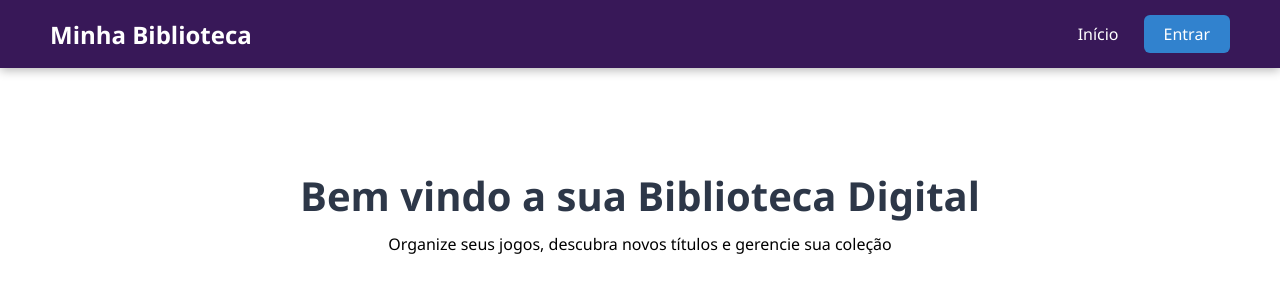
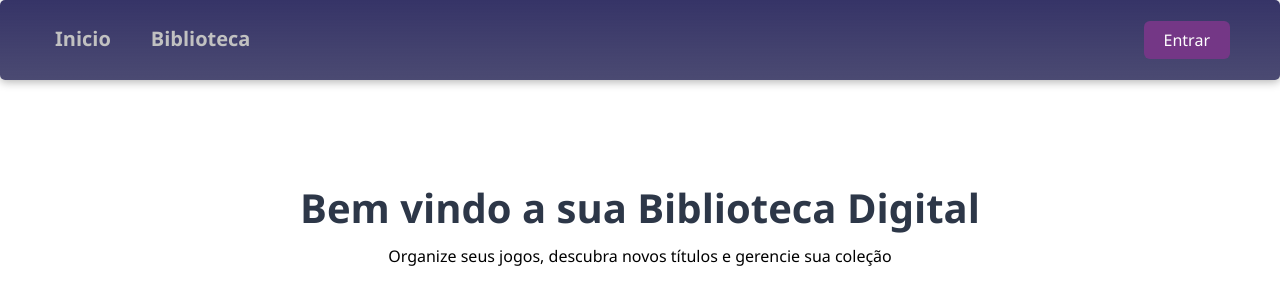
Before and after one commit to Alexan-C/Banco_de_Jogos, a React (Vite) app in the folder frontend/: page / in a window 1280 px wide. Shown: the top 304 px of the page. Built offline with nearby package versions, Linux system fonts and the light colour scheme.

Commit message:
Adicionando animação e melhorando o site visualmente

```diff
--- a/frontend/package.json
+++ b/frontend/package.json
@@ -11,7 +11,9 @@
   },
   "dependencies": {
     "axios": "^1.15.0",
+    "framer-motion": "^12.38.0",
     "lucide-react": "^1.8.0",
+    "motion": "^12.38.0",
     "react": "^19.2.4",
     "react-dom": "^19.2.4",
     "react-router-dom": "^7.14.1"
--- /dev/null
+++ b/frontend/src/Router/router.css
@@ -0,0 +1,16 @@
+.animacao-suave {
+  animation: slideUpFade 0.3s cubic-bezier(0.4, 0, 0.2, 1) forwards;
+  min-height: 100vh;
+  display: flex;
+  flex-direction: column;
+}
+@keyframes slideUpFade {
+  0% {
+    opacity: 0;
+    transform: translateY(20px);
+  }
+  100% {
+    opacity: 1;
+    transform: translateY(0);
+  }
+}
--- a/frontend/src/Router/router.tsx
+++ b/frontend/src/Router/router.tsx
@@ -1,17 +1,36 @@
-import {Route, Routes, BrowserRouter} from "react-router-dom"
-
+import {Route, Routes, BrowserRouter, Navigate, useLocation} from "react-router-dom"
 import Home from "../pages/Home"
 import Form  from "../pages/form.tsx"
+import MainLayout from "../components/mainlayout.tsx"
+import Biblioteca from "../pages/biblioteca.tsx"
+import "./router.css"
+
+// está logado //
 
 
-function Router(){
+
+function AnimationRoutes(){
+  const  estaLogado = !!localStorage.getItem('token')
+  const  location = useLocation()
     return(
-        <BrowserRouter>
-          <Routes>
-            <Route path="/" element = {<Home/>}/>
+          <div key={location.pathname} className="animacao-suave">
+          <Routes location={location}>
+            <Route path="/" element={<MainLayout />}>
+              <Route index element={<Home />} />
+              <Route path="minha_biblioteca" element = {estaLogado ?  <Biblioteca /> : <Navigate to ="/login" replace />} />
+              <Route path="perfil" element={<div>Página de Perfil em breve</div>} />
+            </Route>
             <Route path="/login" element = {<Form/>}/>
           </Routes>
-        </BrowserRouter>
+          </div>
     )
 }
+function Router(){
+  return(
+    <BrowserRouter>
+    <AnimationRoutes/>
+    </BrowserRouter>
+  )
+}
+
 export default Router
--- a/frontend/src/components/Navbar.css
+++ /dev/null
@@ -1,101 +0,0 @@
-/* Container Principal */
-.navbar {
-  display: flex;
-  justify-content: space-between;
-  align-items: center;
-  padding: 15px 50px;
-  background-color: #381858;
-  color: white;
-  box-shadow: 0 2px 10px rgba(0, 0, 0, 0.3);
-}
-
-.logo {
-  font-size: 1.5rem;
-  font-weight: bold;
-}
-
-.links-container {
-  display: flex;
-  gap: 25px;
-  align-items: center;
-}
-
-.nav-link {
-  color: white;
-  text-decoration: none;
-  font-size: 1rem;
-  transition: color 0.2s;
-}
-
-.nav-link:hover {
-  color: #63b3ed;
-}
-
-/* Botão de Login */
-.btn-login {
-  background-color: #3182ce;
-  padding: 8px 20px;
-  border-radius: 6px;
-  font-weight: 500;
-}
-
-/* Subseção Usuário (Dropdown) */
-.usuario-container {
-  position: relative;
-}
-
-.btn-usuario {
-  background-color: transparent;
-  color: white;
-  border: 1px solid rgba(255, 255, 255, 0.4);
-  padding: 8px 16px;
-  border-radius: 6px;
-  cursor: pointer;
-  display: flex;
-  align-items: center;
-  gap: 8px;
-}
-
-.btn-usuario:hover {
-  background-color: rgba(255, 255, 255, 0.1);
-}
-
-.setaBaixo-menu {
-  position: absolute;
-  top: 100%;
-  right: 0;
-  background-color: #ffffff;
-  min-width: 180px;
-  border-radius: 8px;
-  box-shadow: 0 4px 12px rgba(0, 0, 0, 0.15); /* Sombra suave */
-  padding: 8px 0;
-  margin-top: 10px;
-  display: flex;
-  flex-direction: column;
-  z-index: 1000;
-}
-
-.setaBaixo {
-  padding: 12px 20px;
-  color: #333 !important;
-  text-decoration: none !important;
-  font-size: 0.9rem;
-  transition: background 0.2s;
-  border: none;
-  text-align: left;
-  cursor: pointer;
-  width: 100%;
-}
-
-.setaBaixo:hover {
-  background-color: #f7f9fc;
-  color: #3182ce !important;
-}
-
-.btn-sair {
-  color: #e53e3e !important; /* Vermelho */
-  border-top: 1px solid #edf2f7; /* Linha fina separando o Sair */
-  margin-top: 4px;
-  font-weight: 600;
-  cursor: pointer;
-}
--- /dev/null
+++ b/frontend/src/components/mainlayout.css
@@ -0,0 +1,186 @@
+/* Container Principal */
+.container__principal{
+  display: flex;
+  flex-direction: column;
+}
+.container__principal2{
+  flex-grow: 1;
+  overflow-y: 1;
+  padding: 20px;
+}
+
+.navbar {
+  display: flex;
+  justify-content: space-between;
+  align-items: center;
+  padding: 15px 50px;
+  background: linear-gradient(180deg, #363467 0%, rgba(30, 29, 79, 0.8) 100%);
+  color: white;
+  box-shadow: 0 2px 10px rgba(0, 0, 0, 0.3);
+  border-radius: 5px;
+}
+.nav-item{
+  text-decoration: none;
+  color: #c1c1c1;
+  padding-bottom: 5px;
+  font-weight: bold;
+  border-bottom: 3px solid transparent;
+  transition: all 0.2 ease;
+  font-size: 20px;
+  padding: 10px 5px;
+}
+.nav-item.ativo{
+  border-bottom: 3px solid #743786;
+}
+.nav-item:hover{
+  color: white;
+}
+
+.logo {
+  font-size: 1.5rem;
+  font-weight: bold;
+}
+
+.links-container {
+  display: flex;
+  gap: 25px;
+  align-items: center;
+}
+
+.nav-link {
+  color: white;
+  text-decoration: none;
+  font-size: 1rem;
+  transition: color 0.2s;
+}
+
+.nav-link:hover {
+  color: #63b3ed;
+}
+
+/* Botão de Login */
+.btn-login {
+  background-color: #743786;
+  padding: 8px 20px;
+  border-radius: 6px;
+  font-weight: 500;
+}
+
+/* Subseção Usuário (Dropdown) */
+.usuario-container {
+  position: relative;
+}
+
+.btn-usuario {
+  background-color: transparent;
+  color: white;
+  border: 1px solid rgba(255, 255, 255, 0.4);
+  padding: 8px 16px;
+  border-radius: 6px;
+  cursor: pointer;
+  display: flex;
+  align-items: center;
+  gap: 8px;
+}
+
+.btn-usuario:hover {
+  background-color: rgba(255, 255, 255, 0.1);
+}
+
+.setaBaixo-menu {
+  position: absolute;
+  top: 100%;
+  right: 0;
+  background: linear-gradient(180deg, #363467 0%, rgba(30, 29, 79, 0.8) 100%);
+  min-width: 200px;
+  border-radius: 6px;
+  box-shadow: 0 6px 16px rgba(0, 0, 0, 0.15);
+  padding: 10px ;
+  text-align: center;
+  margin-top: 12px;
+  display: flex;
+  flex-direction: column;
+  font-size: 16px;
+  right: -29px;
+}
+
+.setaBaixo {
+  padding: 12px;
+  gap: 10px;
+  border-radius: 8px;
+  transition: background 0.6s;
+  border: none;
+  text-align: left;
+  cursor: pointer;
+  width: 100%;
+}
+
+.setaBaixo:hover {
+  color: #3182ce ;
+}
+
+.btn-sair {
+  color: #e53e3e !important;
+  background-color: transparent ;
+  cursor: pointer;
+  margin-top: 12px;
+  font-size: 16px;
+}
+.setaBaixo-item{
+  color: white;
+  text-decoration: none;
+  border: none;
+}
+.nav-links-container{
+  text-decoration: none;
+  color: white;
+  display: flex;
+  gap: 30px;
+  align-items: center;
+
+}
+
+@keyframes entrarPagina {
+  from {
+    opacity: 0;
+    transform: translateY(15px);
+  }
+  to {
+    opacity: 1;
+    transform: translateY(0);
+  }
+}
+
+.animacao-entrada {
+  animation: entrarPagina 0.4s ease-out forwards;
+}
+
+
+@keyframes entrarMenu {
+  from {
+    opacity: 0;
+    transform: scale(0.95) translateY(-10px);
+  }
+  to {
+    opacity: 1;
+    transform: scale(1) translateY(0);
+  }
+}
+
+.setaBaixo-menu {
+  animation: entrarMenu 0.2s ease-out forwards;
+
+}
+
+@keyframes slideUpFade {
+  0% {
+    opacity: 0;
+    transform: translateY(10px);
+    filter: blur(5px); /* Um leve desfoque inicial deixa mais suave */
+  }
+  100% {
+    opacity: 1;
+    transform: translateY(0);
+    filter: blur(0);
+  }
+}
--- a/frontend/src/components/Navbar.tsx
+++ b/frontend/src/components/mainlayout.tsx
@@ -1,11 +1,10 @@
-import { useNavigate, Link } from 'react-router-dom';
-import './Navbar.css'
-import { useState } from 'react';
+import { NavLink, Link} from 'react-router-dom';
+import { Outlet } from 'react-router-dom';
+import './mainlayout.css'
+import React, { useState } from 'react';
+import { User } from 'lucide-react';
 
-
-export function Navbar(){
-
-    const navigate = useNavigate();
+export const MainLayout: React.FC = () =>{
 
     // !! = se tiver token está logado (True ou seja logado ) se não retornar é falso (Não logado)
     const  estaLogado = !!localStorage.getItem('token')
@@ -17,32 +16,33 @@ export function Navbar(){
     const handleSair = () => {
         localStorage.removeItem('token') // remove o token
         setMenuAberto(false)
-        navigate('/')
+        window.location.href = '/'
 
     };
 return (
+  <div className='container__principal'>
     <nav className="navbar">
-      <div className="logo">Minha Biblioteca</div>
-
-      <div className="links-container">
-        <Link to="/" className="nav-link">Início</Link>
-
+      <div className='nav-links-container'>
+        <NavLink to={"/"} className={"nav-item"}>Inicio</NavLink>
+        <NavLink to="/minha_biblioteca"
+         className={({isActive}) => isActive ? 'nav-item ativo' : 'nav-item'}>Biblioteca
+                </NavLink>
+                </div>
         {estaLogado ? (
           <div className="usuario-container">
             <button
               className="btn-usuario"
               onClick={() => setMenuAberto(!menuAberto)}
             >
-              Usuário <span>{menuAberto ? '▴' : '▾'}</span>
-            </button>
+              <User className='iconeUser' size={20}/>
+              <span>{menuAberto ? '▴' : '▾'}</span>
+              </button>
+
 
             {menuAberto && (
               <div className="setaBaixo-menu">
                 <Link to="/perfil" className="setaBaixo-item" onClick={() => setMenuAberto(false)}>
-                  Meu Perfil
-                </Link>
-                <Link to="/biblioteca" className="setaBaixo-item" onClick={() => setMenuAberto(false)}>
-                  Ver Biblioteca
+                  Perfil
                 </Link>
                 <button onClick={handleSair} className="setaBaixo-item btn-sair">
                   Sair
@@ -53,9 +53,14 @@ return (
         ) : (
           <Link to="/login" className="nav-link btn-login">Entrar</Link>
         )}
-      </div>
     </nav>
+    <main className='container-principal2'>
+      <Outlet/>
+
+    </main>
+
+    </div>
   );
 }
 
-export default Navbar
+export default MainLayout;
--- /dev/null
+++ b/frontend/src/pages/Biblioteca.tsx
@@ -0,0 +1,9 @@
+import "./Biblioteca.css"
+// import api from "../services/api";
+function Biblioteca () {
+    return(
+       <div>Teste</div>
+    )
+}
+
+export default Biblioteca;
--- a/frontend/src/pages/Home.tsx
+++ b/frontend/src/pages/Home.tsx
@@ -1,13 +1,11 @@
 import "./Home.css"
 
-import {Navbar} from "../components/Navbar"
 
 
 export function Home() {
 
     return(
         <div className="container-home">
-            <Navbar/>
             <main className="content-home">
                 <header className="secao-home">
                     <h1>Bem vindo a sua Biblioteca Digital</h1>
--- a/frontend/src/pages/form.css
+++ b/frontend/src/pages/form.css
@@ -175,3 +175,7 @@ form {
     font: inherit;
     text-decoration: mediumpurple;
 }
+
+.Cadastrarspan:hover{
+    color: #764ba2;
+}
--- a/frontend/src/pages/form.tsx
+++ b/frontend/src/pages/form.tsx
@@ -3,7 +3,7 @@ import "./form.css"
 import { Mail, Eye, EyeOff, User } from 'lucide-react';
 import api from '../services/api';
 import axios from 'axios';
-import { useNavigate } from 'react-router-dom';
+
 
 
 // useState para conversar com o banco e tipação
@@ -14,7 +14,7 @@ export function Login(){
     const[senha, setSenha] = useState ('');
     const [modoLogin, setmodoLogin] = useState(true);
     const [mostrarSenha, setMostrarSenha] = useState<boolean>(false)
-    const navigate = useNavigate();
+
 
     const handleSubmit = async(e: React.FormEvent<HTMLFormElement>) =>{
         e.preventDefault();
@@ -42,9 +42,8 @@ export function Login(){
             // acess token salva independentemente do login ou cadastro
             if(response.data.access_token){
                 localStorage.setItem('token', response.data.access_token);
-
+                window.location.href = '/'
                 // volta ao início
-                navigate('/')
             } else {
                 if (!modoLogin){
                     setmodoLogin(true);
```
Also changed, not shown: frontend/src/pages/Biblioteca.css (added), 1 other file (tests, documents, lock files or other folders).
